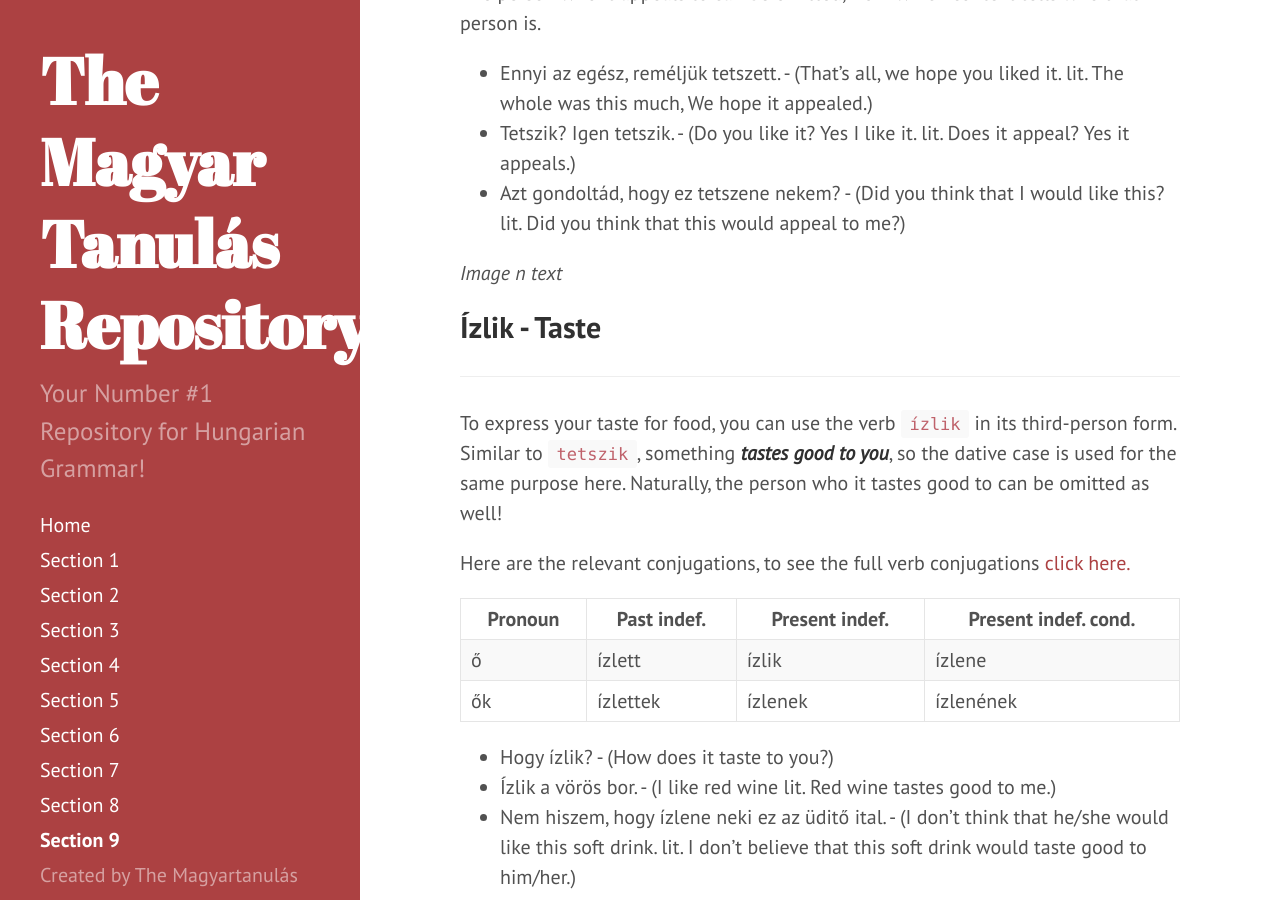
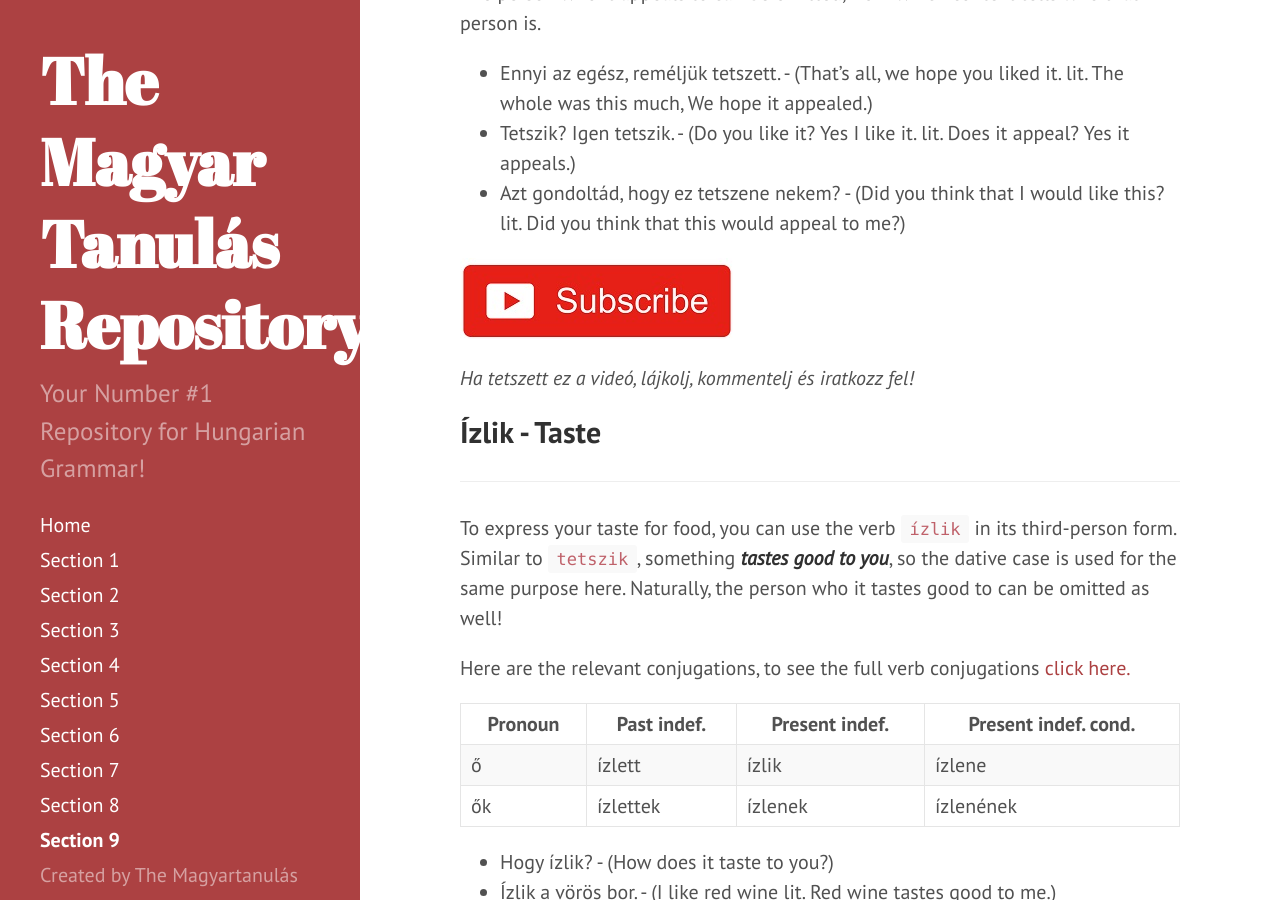
Before and after one commit to Magyartanulas/magyartanulas.github.io, a Jekyll site: the page built from Section9.md, in a window 1280 px wide and 900 px high, scrolled down 832 px. Built offline with Jekyll 4.4.1, drawn with Linux system fonts in a browser that asks for light colours; Markdown is read by kramdown in place of the engine named in the settings.

Commit message:
Update Section9.md

```diff
--- a/Section9.md
+++ b/Section9.md
@@ -26,7 +26,9 @@ The person who it appeals to can be omitted, from which context tells who that p
 * Tetszik? Igen tetszik. - (Do you like it? Yes I like it. lit. Does it appeal? Yes it appeals.)
 * Azt gondoltád, hogy ez tetszene nekem? - (Did you think that I would like this? lit. Did you think that this would appeal to me?)
 
-*Image n text*
+![Subscribe](https://magyartanulas.github.io/public/subscribe.jpeg)
+
+*Ha tetszett ez a videó, lájkolj, kommentelj és iratkozz fel!*
 
 ## Ízlik - Taste
 ---
```
